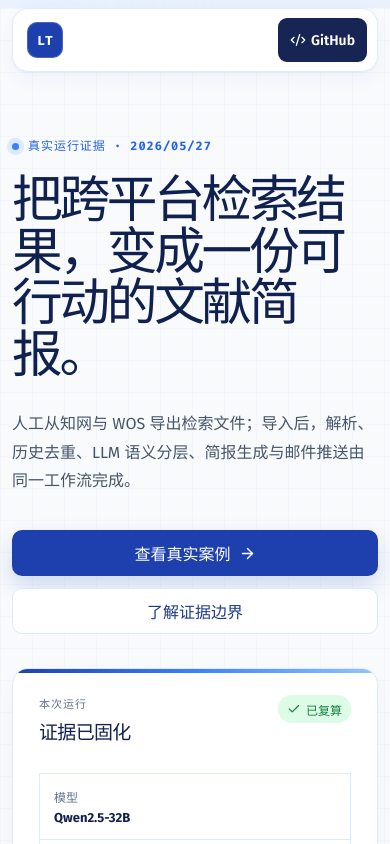
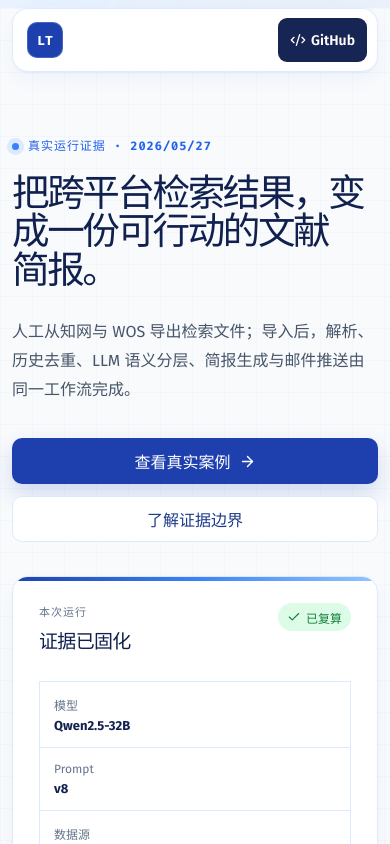
Before and after one commit to curious-leila/literature-tracker, a React (Vite) app in the folder web/: page / in a window 390 px wide. Shown: the top 844 px of the page. Built offline with nearby package versions, Linux system fonts and the light colour scheme.

Commit message:
fix: refine responsive evidence interactions

```diff
--- a/web/src/App.tsx
+++ b/web/src/App.tsx
@@ -87,8 +87,6 @@ function App() {
       .then(setData)
       .catch(() => setError(true));
   }, []);
-
-  useEffect(() => setVisibleCount(6), [query, filter]);
 
   const filteredRecords = useMemo(() => {
     if (!data) return [];
@@ -358,12 +356,28 @@ function App() {
             <label className="search-field">
               <Search size={18} aria-hidden="true" />
               <span className="sr-only">搜索运行记录</span>
-              <input value={query} onChange={(event) => setQuery(event.target.value)} placeholder="搜索标题、期刊或判断理由" type="search" />
+              <input
+                value={query}
+                onChange={(event) => {
+                  setQuery(event.target.value);
+                  setVisibleCount(6);
+                }}
+                placeholder="搜索标题、期刊或判断理由"
+                type="search"
+              />
             </label>
             <div className="filter-group" aria-label="按相关度筛选">
               <Filter size={17} aria-hidden="true" />
               {(["all", "high", "medium", "low"] as const).map((value) => (
-                <button type="button" aria-pressed={filter === value} onClick={() => setFilter(value)} key={value}>
+                <button
+                  type="button"
+                  aria-pressed={filter === value}
+                  onClick={() => {
+                    setFilter(value);
+                    setVisibleCount(6);
+                  }}
+                  key={value}
+                >
                   {value === "all" ? "全部" : relevanceMeta[value].label}
                 </button>
               ))}
--- a/web/src/styles.css
+++ b/web/src/styles.css
@@ -109,6 +109,11 @@ h2 {
   letter-spacing: -0.045em;
 }
 
+h1,
+h2 {
+  text-wrap: balance;
+}
+
 h3 {
   letter-spacing: -0.025em;
 }
@@ -1473,12 +1478,17 @@ svg {
 
 @media (max-width: 1060px) {
   .hero {
-    grid-template-columns: minmax(0, 1.2fr) minmax(310px, 0.8fr);
-    gap: 42px;
+    min-height: auto;
+    grid-template-columns: 1fr;
+    gap: 44px;
   }
 
   .hero h1 {
     font-size: clamp(3rem, 7vw, 4.7rem);
+  }
+
+  .run-card {
+    width: min(100%, 720px);
   }
 
   .problem-section,
@@ -1755,6 +1765,18 @@ svg {
   }
 }
 
+@media (max-width: 400px) {
+  .hero h1 {
+    font-size: 2.35rem;
+    overflow-wrap: anywhere;
+    text-wrap: pretty;
+  }
+
+  .hero-lead {
+    font-size: 1rem;
+  }
+}
+
 @media (prefers-reduced-motion: reduce) {
   html {
     scroll-behavior: auto;
```
